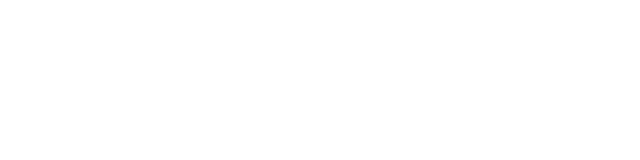
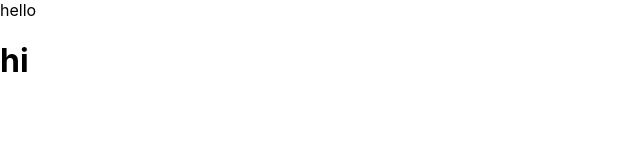
Before and after one commit to zhxu33/Aggie-Reuse-Inventory, a React (Create React App) app in the folder client/: page / in a window 1280 px wide. Shown: the top 160 px of the page, without its empty margins (0-640 px from the left). Built offline with nearby package versions, Linux system fonts and the light colour scheme.

Commit message:
first commit

```diff
--- a/client/src/App.js
+++ b/client/src/App.js
@@ -1,7 +1,7 @@
 import React from "react";
 
 function App() {
-  return <div></div>;
+  return <div>hello <h1>hi</h1></div>;
 }
 
 export default App;
```
